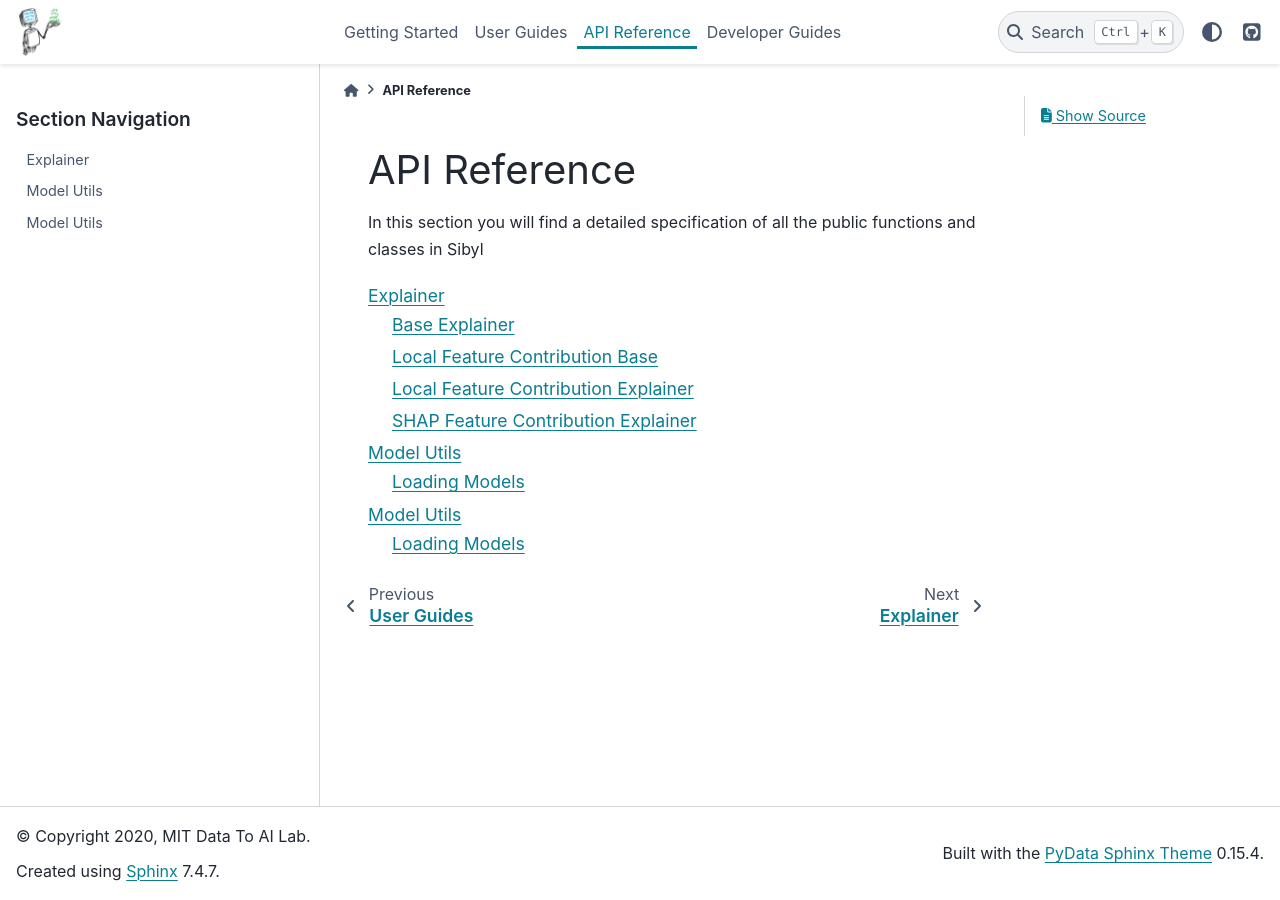
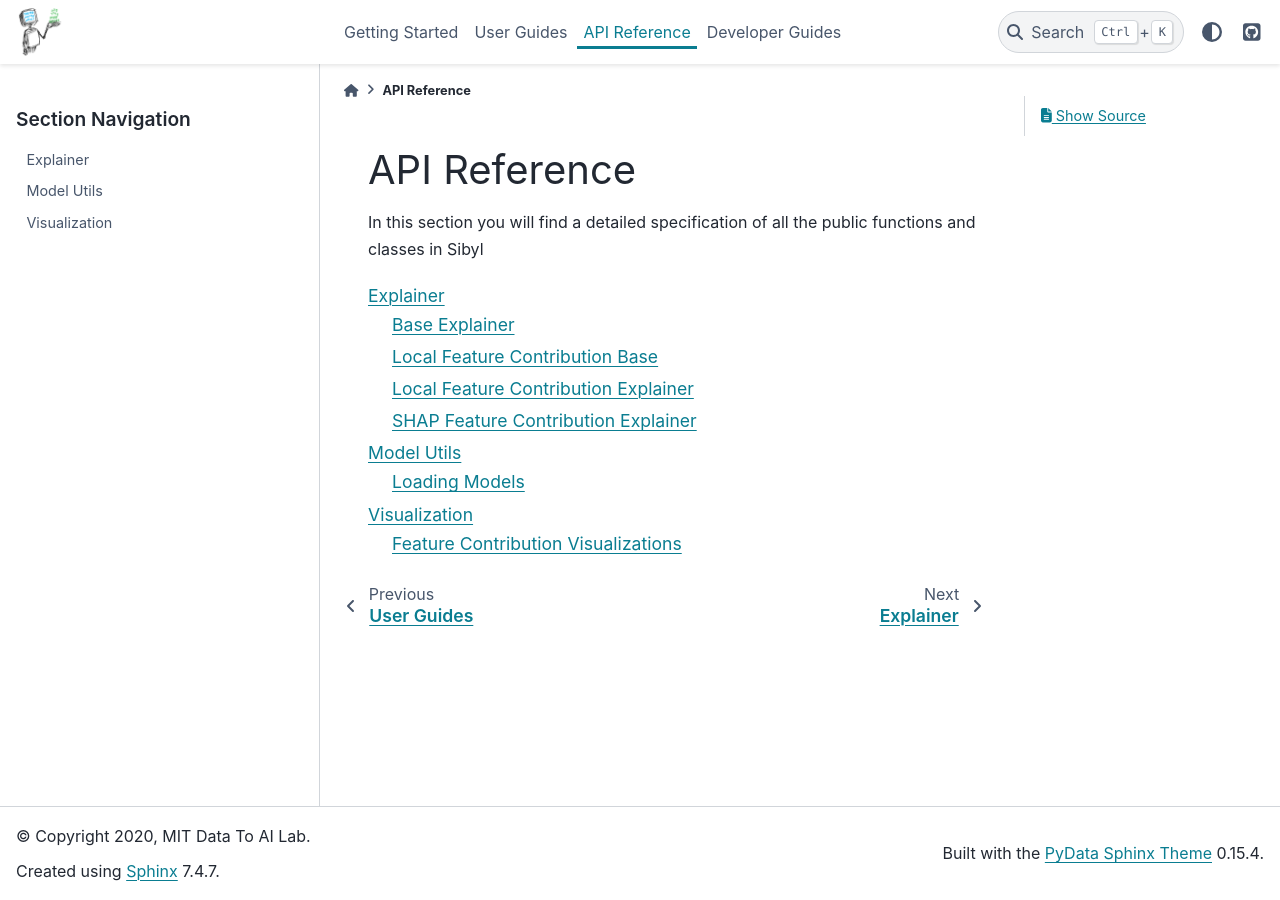
Before and after one commit to sibyl-dev/pyreal, a Sphinx documentation site: the page built from docs/api_reference/index.rst, in a window 1280 px wide. Built offline with Sphinx 7.4.7 and the PyData theme 0.15.4, drawn with Linux system fonts in a browser that asks for light colours.

Commit message:
Fixed error in documentation

```diff
--- a/docs/api_reference/visualize.rst
+++ b/docs/api_reference/visualize.rst
@@ -1,10 +1,10 @@
 .. _sibyl.visualize
 
-Model Utils
+Visualization
 ================
 .. currentmodule:: real.utils.visualize
 
-Loading Models
+Feature Contribution Visualizations
 ~~~~~~~~~~~~~~~
 .. autosummary::
     :toctree: api/
```
